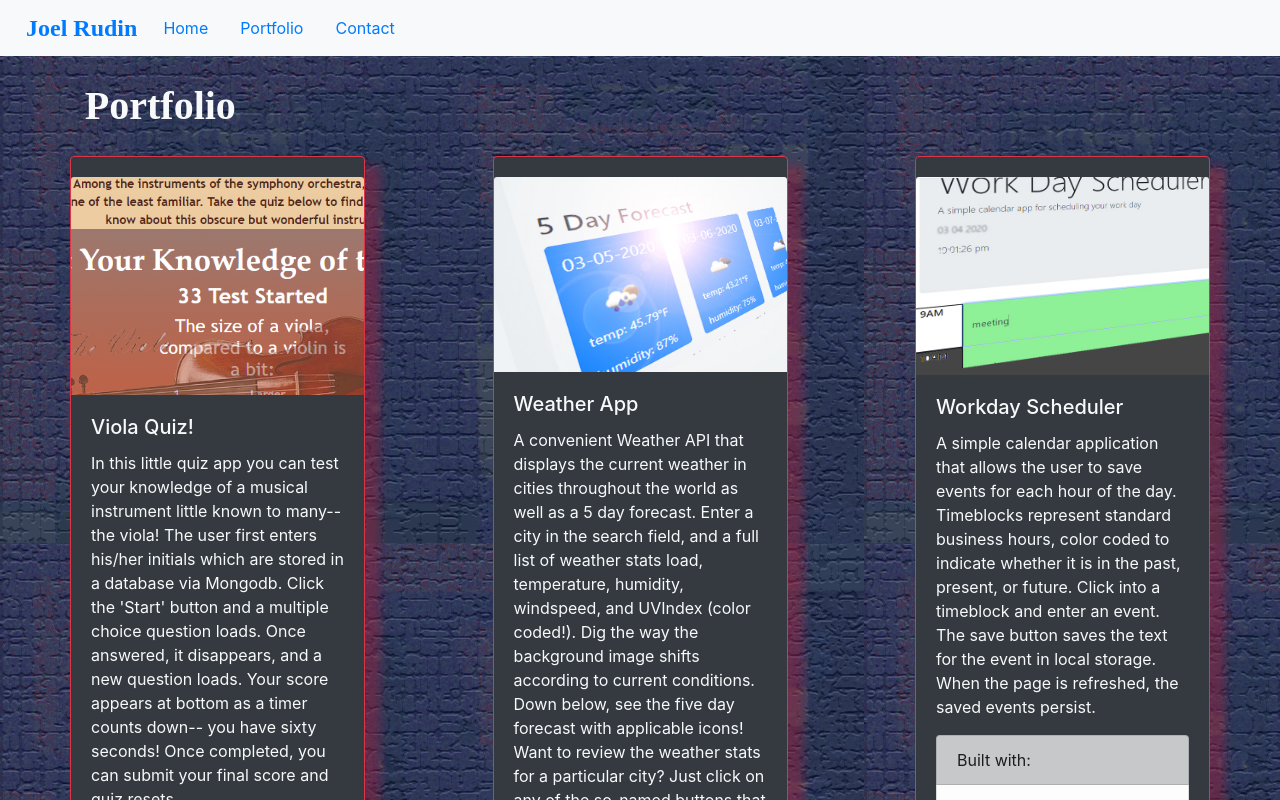
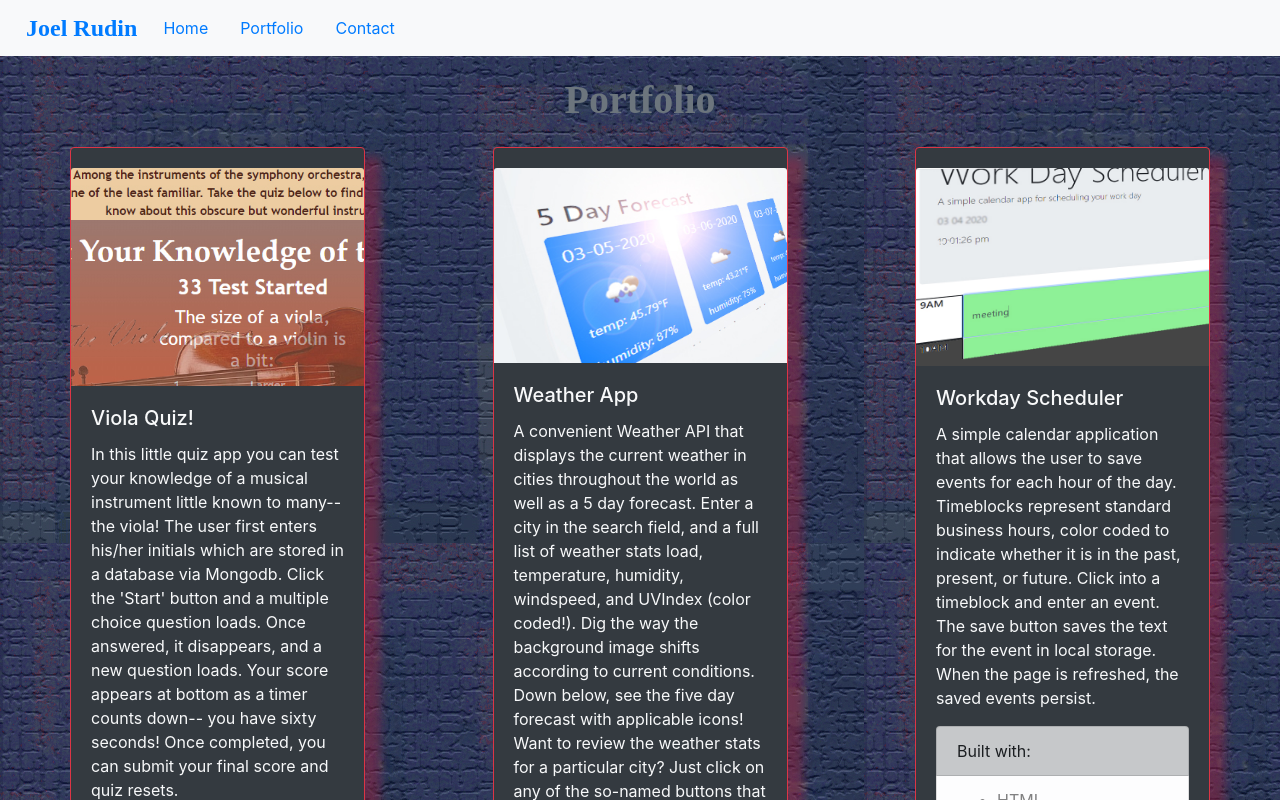
Before and after one commit to Jaliov/React-Portfolio, a React (Create React App) app in the folder client/: page /portfolio in a window 1280 px wide. Shown: the top 800 px of the page. Built offline with nearby package versions, Linux system fonts and the light colour scheme.

Commit message:
more styling

```diff
--- a/client/src/components/Card.js
+++ b/client/src/components/Card.js
@@ -8,7 +8,6 @@ import {
   Col,
   ListGroup,
   ListGroupItem,
-  Badge,
 } from 'react-bootstrap';
 import CodeQuizImg from './images/Code_QuizImage.jpg';
 import HmanImage from './images/fanPageImage.jpg';
@@ -31,11 +30,8 @@ const CardClasses = 'border border-danger bg-dark text-light';
 const CardDisplay = () => {
   return (
     <Container>
-      <Row>
-        <Badge variant='transparent' style={{ marginTop: '20px' }}>
-          <h1 className = "text-light">Portfolio</h1>
-        </Badge>
-
+          <h1 className = "text-secondary text-center" style = {{marginTop: '20px'}}>Portfolio</h1>
+          <Row>
         <CardDeck>
           <Card style={CardStyles} className={CardClasses}>
             <Card.Img variant='top' src={CodeQuizImg} />
--- a/client/src/components/Contact.js
+++ b/client/src/components/Contact.js
@@ -79,7 +79,7 @@ class ContactInfo extends Component {
         <Container>
           <Jumbotron style={{ marginTop: '20px', boxShadow: '15px 10px 10px rgb(75, 63, 60, 0.7)', }}>
             <Badge variant='light'>
-              <h1>Contact</h1>
+              <h1 className = "text-secondary">Contact</h1>
               <div className='App'>
                 <header className='App-header'>
                   <p className='App-intro text-white'>server running</p>
--- a/client/src/components/Home.js
+++ b/client/src/components/Home.js
@@ -14,7 +14,7 @@ function ShowBio() {
             <Card.Body>
               <ListGroup variant="flush">
                 <ListGroup.Item>
-                  <h1>About Me</h1>
+                  <h1 className = "text-secondary">About Me</h1>
                 </ListGroup.Item>
               </ListGroup>
               <img
```
